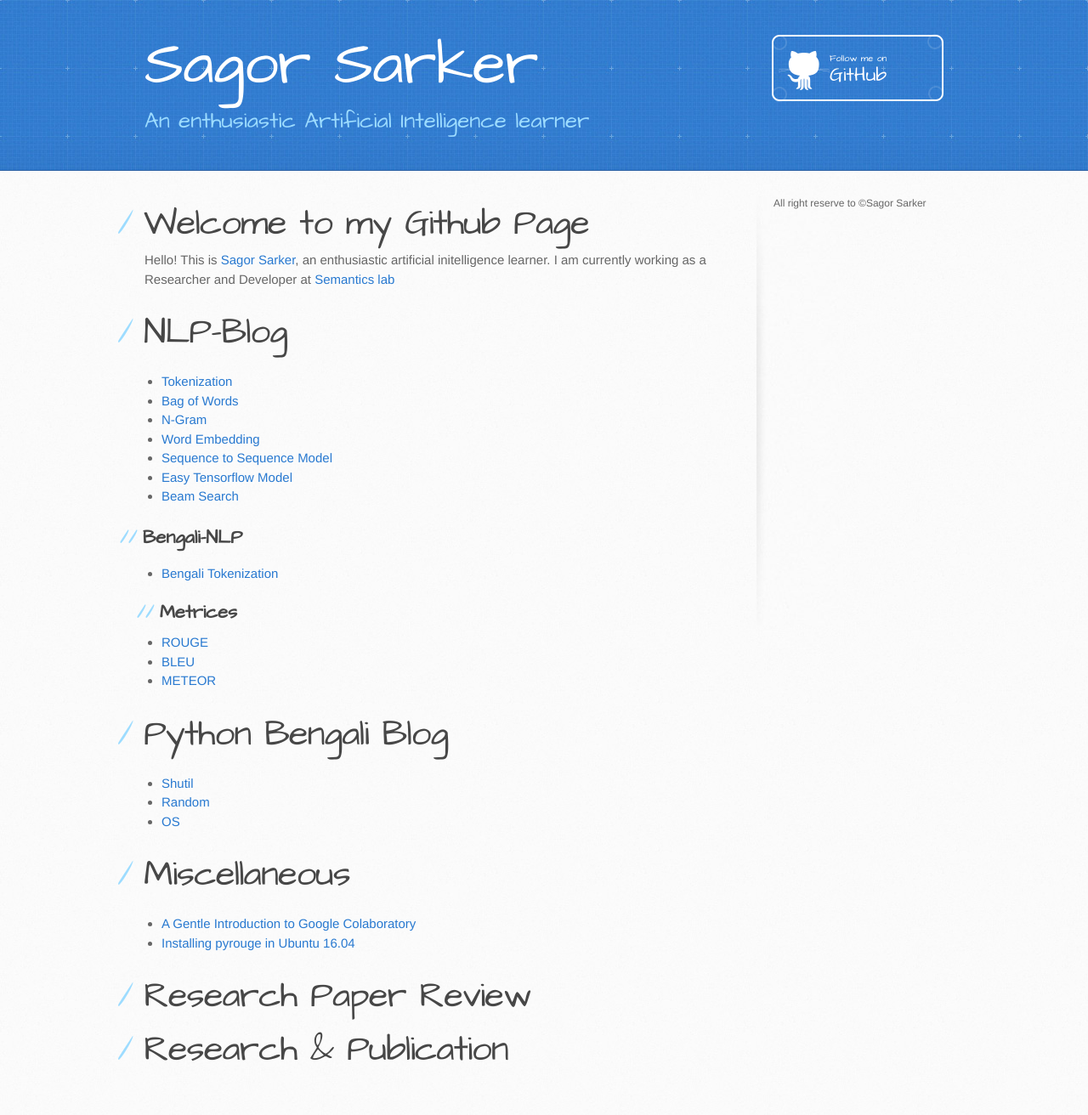
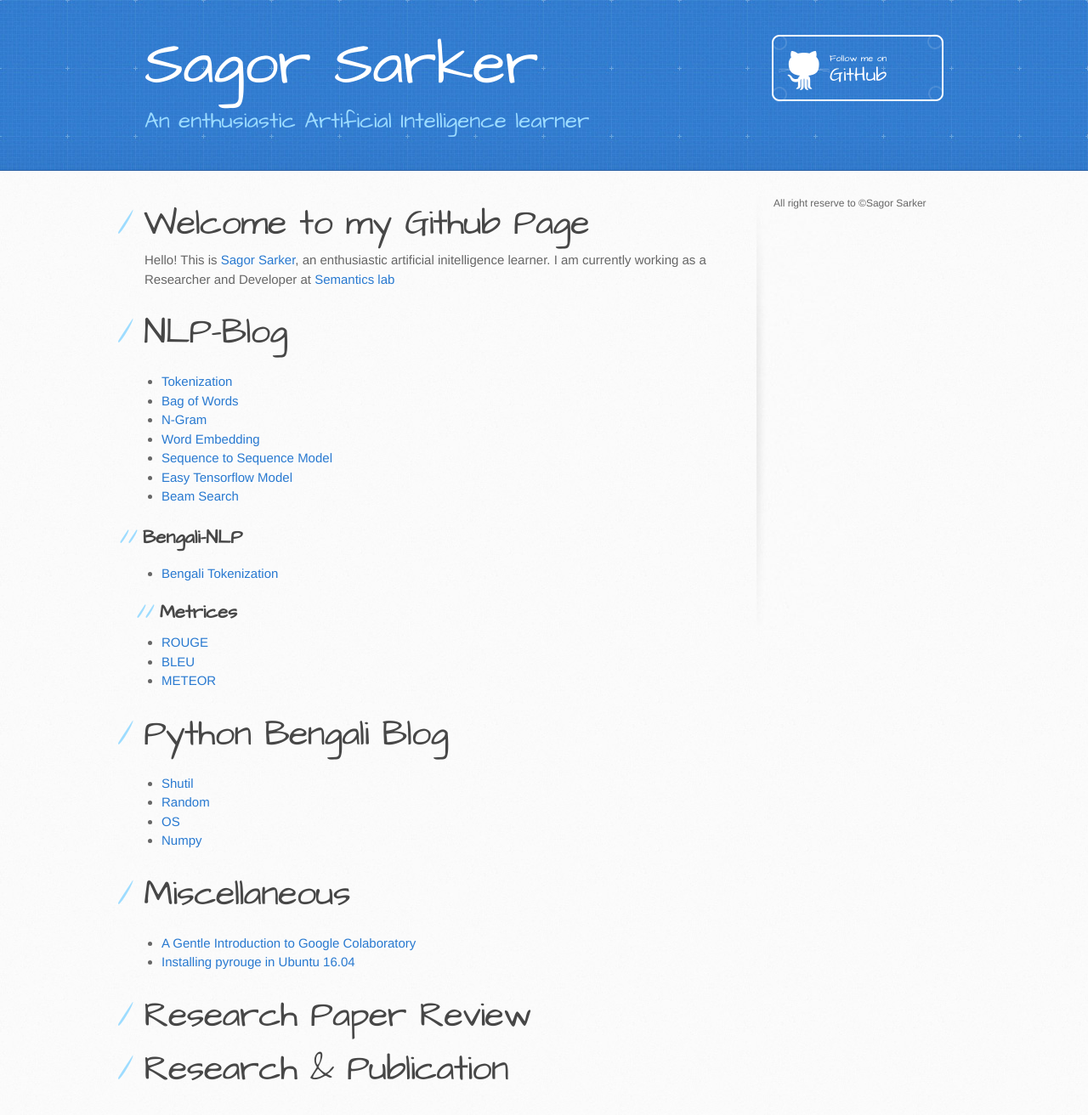
Before and after one commit to sagorbrur/sagorbrur.github.io, a Jekyll site: the page built from index.md, in a window 1280 px wide. Shown: the whole page at 85% size. Built offline with Jekyll 4.4.1, drawn with Linux system fonts in a browser that asks for light colours; our own code applies the rules of GitHub Pages for plain Markdown files; before the commit the page ends 1290 px from its top, so only the background shows below that.

Commit message:
Update index.md

```diff
--- a/index.md
+++ b/index.md
@@ -22,6 +22,7 @@ I am currently working as a Researcher and Developer at [Semantics lab](http://s
 * [Shutil](python_bn/shutil.md)
 * [Random](python_bn/random.md)
 * [OS](python_bn/os_py.md)
+* [Numpy](python_bn/numpy.md)
 
 # Miscellaneous
 * [A Gentle Introduction to Google Colaboratory](colab_intro.md)
```
